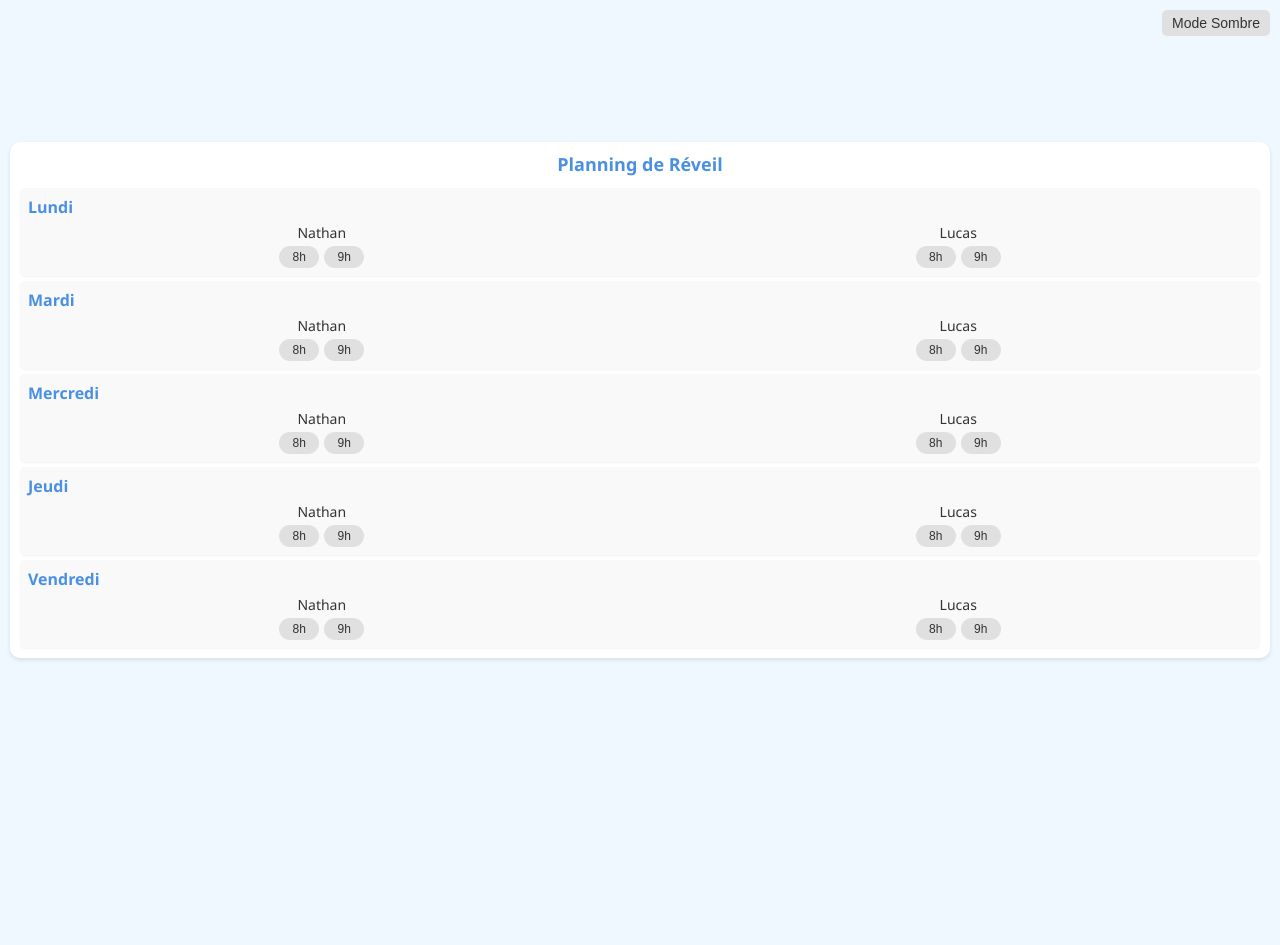
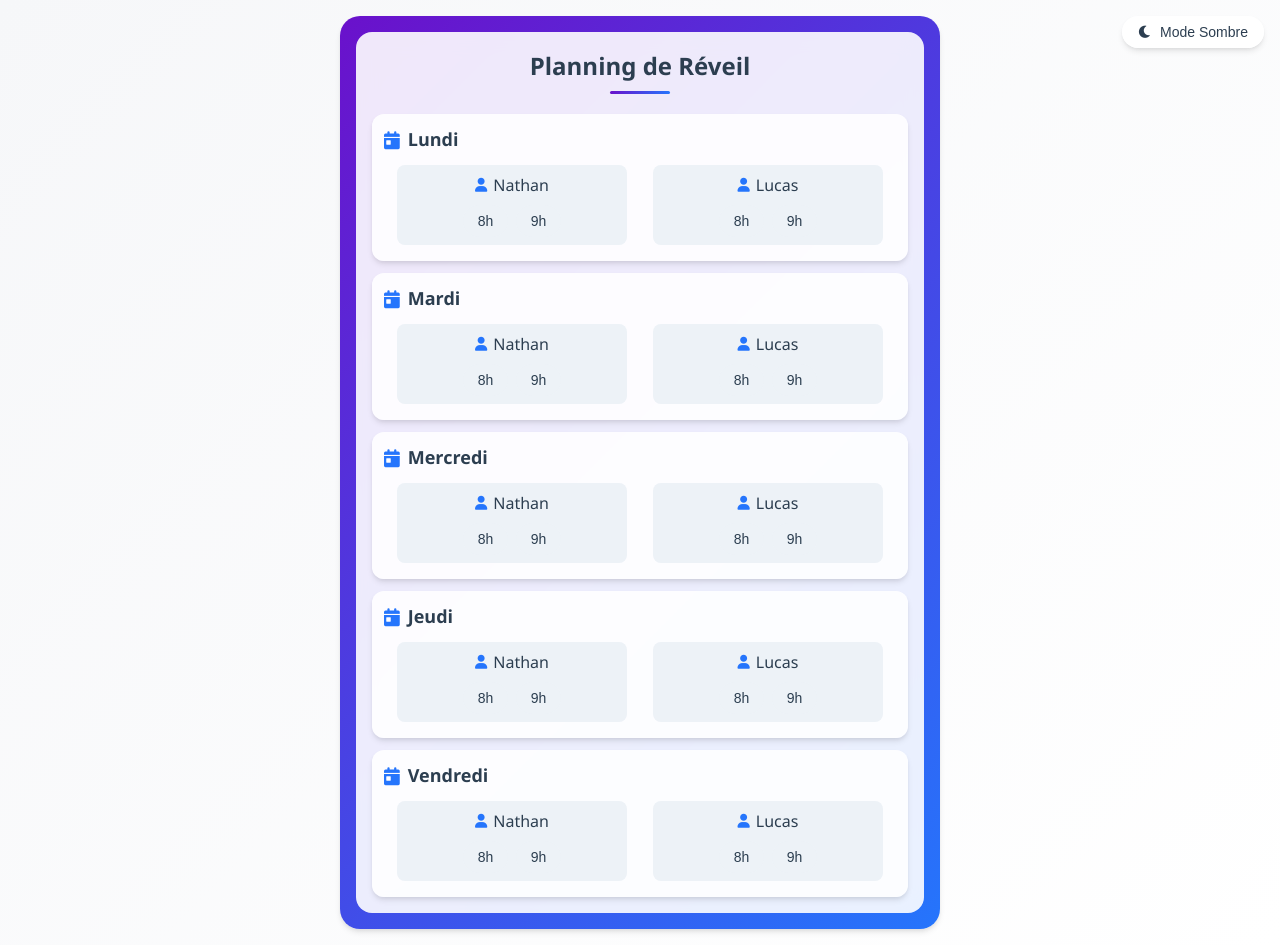
Before and after one commit to Strene76/reveil-des-gars, a plain HTML site: page index.html in a window 1280 px wide. Before the commit the page ends 800 px from the top, so only its background shows below. Drawn offline with Linux system fonts and the light colour scheme; no server answers.

Commit message:
Update index.html

```diff
--- a/index.html
+++ b/index.html
@@ -5,142 +5,233 @@
     <meta charset="UTF-8">
     <meta name="viewport" content="width=device-width, initial-scale=1.0, maximum-scale=1.0, user-scalable=no">
     <title>Planning de Réveil - Nathan et Lucas</title>
+    <link href="https://cdnjs.cloudflare.com/ajax/libs/font-awesome/6.0.0/css/all.min.css" rel="stylesheet">
     <style>
         :root {
-            --primary-color: #4a90e2;
-            --secondary-color: #f0f8ff;
-            --text-color: #333;
-            --background-color: #ffffff;
-            --card-background: #f9f9f9;
-            --button-background: #e0e0e0;
-            --selected-color: #2ecc71;
+            --gradient-start: #6a11cb;
+            --gradient-end: #2575fc;
+            --text-color: #2c3e50;
+            --background-start: #f6f7f9;
+            --background-end: #ffffff;
+            --card-background: rgba(255, 255, 255, 0.9);
+            --button-background: #edf2f7;
+            --selected-color: #10b981;
+            --box-shadow: 0 4px 6px -1px rgba(0, 0, 0, 0.1), 0 2px 4px -1px rgba(0, 0, 0, 0.06);
+            --transition: all 0.3s cubic-bezier(0.4, 0, 0.2, 1);
         }
+
         .dark-mode {
-            --primary-color: #64b5f6;
-            --secondary-color: #1a1a1a;
-            --text-color: #e0e0e0;
-            --background-color: #121212;
-            --card-background: #1e1e1e;
-            --button-background: #333333;
-            --selected-color: #2ecc71;
+            --gradient-start: #0f2027;
+            --gradient-end: #2c5364;
+            --text-color: #e2e8f0;
+            --background-start: #1a202c;
+            --background-end: #2d3748;
+            --card-background: rgba(26, 32, 44, 0.9);
+            --button-background: #2d3748;
+            --selected-color: #10b981;
+            --box-shadow: 0 4px 6px -1px rgba(0, 0, 0, 0.2), 0 2px 4px -1px rgba(0, 0, 0, 0.15);
         }
+
         * {
             box-sizing: border-box;
             margin: 0;
             padding: 0;
         }
+
         body {
-            font-family: 'Segoe UI', Tahoma, Geneva, Verdana, sans-serif;
-            background-color: var(--secondary-color);
+            font-family: 'Segoe UI', system-ui, -apple-system, sans-serif;
+            background: linear-gradient(135deg, var(--background-start) 0%, var(--background-end) 100%);
             color: var(--text-color);
-            line-height: 1.4;
-            padding: 10px;
+            line-height: 1.5;
+            padding: 16px;
+            min-height: 100vh;
             display: flex;
             flex-direction: column;
-            justify-content: center;
             align-items: center;
-            min-height: 100vh;
-            font-size: 14px;
-            transition: background-color 0.3s, color 0.3s;
+            transition: var(--transition);
         }
+
         .container {
-            background-color: var(--background-color);
-            border-radius: 10px;
-            padding: 10px;
-            box-shadow: 0 2px 4px rgba(0,0,0,0.1);
+            background: linear-gradient(135deg, var(--gradient-start) 0%, var(--gradient-end) 100%);
+            border-radius: 20px;
+            padding: 16px;
+            box-shadow: var(--box-shadow);
             max-width: 100%;
             width: 100%;
-            transition: background-color 0.3s;
+            position: relative;
+            overflow: hidden;
         }
+
+        .content-wrapper {
+            background: var(--card-background);
+            border-radius: 16px;
+            padding: 16px;
+            backdrop-filter: blur(10px);
+        }
+
         h1 {
-            color: var(--primary-color);
+            color: var(--text-color);
             text-align: center;
-            margin-bottom: 10px;
-            font-size: 18px;
+            margin-bottom: 20px;
+            font-size: 24px;
+            font-weight: 600;
+            position: relative;
+            padding-bottom: 10px;
         }
+
+        h1::after {
+            content: '';
+            position: absolute;
+            bottom: 0;
+            left: 50%;
+            transform: translateX(-50%);
+            width: 60px;
+            height: 3px;
+            background: linear-gradient(to right, var(--gradient-start), var(--gradient-end));
+            border-radius: 2px;
+        }
+
         .schedule {
             display: flex;
             flex-direction: column;
-            gap: 5px;
+            gap: 12px;
         }
+
         .day-card {
-            background-color: var(--card-background);
-            border-radius: 5px;
-            padding: 8px;
-            box-shadow: 0 1px 2px rgba(0,0,0,0.05);
-            transition: background-color 0.3s;
+            background: var(--card-background);
+            border-radius: 12px;
+            padding: 12px;
+            box-shadow: var(--box-shadow);
+            transform: translateY(0);
+            transition: var(--transition);
         }
+
+        .day-card:hover {
+            transform: translateY(-2px);
+        }
+
         .day-name {
-            font-weight: bold;
-            font-size: 16px;
-            color: var(--primary-color);
-            margin-bottom: 5px;
+            font-weight: 600;
+            font-size: 18px;
+            color: var(--text-color);
+            margin-bottom: 8px;
+            display: flex;
+            align-items: center;
+            gap: 8px;
         }
+
+        .day-name i {
+            color: var(--gradient-end);
+        }
+
         .user-schedules {
             display: flex;
-            justify-content: space-between;
+            justify-content: space-around;
+            padding: 4px 0;
         }
+
         .user-schedule {
             display: flex;
             flex-direction: column;
             align-items: center;
-            width: 48%;
+            gap: 8px;
+            padding: 8px;
+            border-radius: 8px;
+            background: var(--button-background);
+            width: 45%;
         }
+
         .user-name {
             font-weight: 500;
-            margin-bottom: 3px;
+            display: flex;
+            align-items: center;
+            gap: 6px;
         }
+
+        .user-name i {
+            font-size: 14px;
+            color: var(--gradient-end);
+        }
+
         .time-select {
             display: flex;
-            gap: 5px;
+            gap: 8px;
         }
+
         .time-button {
-            padding: 4px 8px;
+            padding: 6px 12px;
             border: none;
-            background-color: var(--button-background);
+            background: var(--button-background);
             color: var(--text-color);
-            border-radius: 12px;
+            border-radius: 20px;
             cursor: pointer;
-            transition: all 0.3s ease;
-            font-size: 12px;
-            min-width: 40px;
+            font-size: 14px;
+            font-weight: 500;
+            min-width: 45px;
+            transition: var(--transition);
+            border: 2px solid transparent;
         }
+
+        .time-button:hover {
+            border-color: var(--gradient-end);
+        }
+
         .time-button.selected {
-            background-color: var(--selected-color);
+            background: linear-gradient(135deg, var(--gradient-start) 0%, var(--gradient-end) 100%);
             color: white;
+            transform: scale(1.05);
         }
+
         #darkModeToggle {
             position: fixed;
-            top: 10px;
-            right: 10px;
-            padding: 5px 10px;
-            background-color: var(--button-background);
+            top: 16px;
+            right: 16px;
+            padding: 8px 16px;
+            background: var(--card-background);
             color: var(--text-color);
             border: none;
-            border-radius: 5px;
+            border-radius: 20px;
             cursor: pointer;
             font-size: 14px;
-            transition: background-color 0.3s, color 0.3s;
+            font-weight: 500;
+            display: flex;
+            align-items: center;
+            gap: 8px;
+            box-shadow: var(--box-shadow);
+            transition: var(--transition);
+        }
+
+        #darkModeToggle:hover {
+            transform: translateY(-2px);
+        }
+
+        @media (min-width: 640px) {
+            .container {
+                max-width: 600px;
+            }
         }
     </style>
 </head>
 <body>
-    <button id="darkModeToggle">Mode Sombre</button>
+    <button id="darkModeToggle">
+        <i class="fas fa-moon"></i>
+        <span>Mode Sombre</span>
+    </button>
     <div class="container">
-        <h1>Planning de Réveil</h1>
-        <div class="schedule" id="wake-schedule">
-            <!-- Day cards will be inserted here by JavaScript -->
+        <div class="content-wrapper">
+            <h1>Planning de Réveil</h1>
+            <div class="schedule" id="wake-schedule">
+                <!-- Day cards will be inserted here by JavaScript -->
+            </div>
         </div>
     </div>
 
-    <!-- Firebase App (the core Firebase SDK) is always required and must be listed first -->
+    <!-- Firebase App (the core Firebase SDK) -->
     <script src="https://www.gstatic.com/firebasejs/8.6.8/firebase-app.js"></script>
-
-    <!-- Add Firebase products that you want to use -->
     <script src="https://www.gstatic.com/firebasejs/8.6.8/firebase-database.js"></script>
 
     <script>
-        // Your web app's Firebase configuration
+        // Firebase configuration
         const firebaseConfig = {
             // TODO: Replace with your Firebase project configuration
             apiKey: "AIzaSyDvrtMZyj2x_a9bRu0F74kbLen2W3B7YI8",
@@ -150,31 +241,46 @@
   storageBucket: "reveil-des-gars-e3d49.appspot.com",
   messagingSenderId: "181786203708",
   appId: "1:181786203708:web:d1a731725237a7eb9c9539"
+
         };
 
-        // Initialize Firebase
         firebase.initializeApp(firebaseConfig);
-
-        // Get a reference to the database service
         const database = firebase.database();
 
         const days = ['Lundi', 'Mardi', 'Mercredi', 'Jeudi', 'Vendredi'];
         const times = ['8h', '9h'];
         const users = ['Nathan', 'Lucas'];
 
+        const dayIcons = {
+            'Lundi': 'calendar-day',
+            'Mardi': 'calendar-day',
+            'Mercredi': 'calendar-day',
+            'Jeudi': 'calendar-day',
+            'Vendredi': 'calendar-day'
+        };
+
         function initializeSchedule() {
             const schedule = document.getElementById('wake-schedule');
-            schedule.innerHTML = ''; // Clear existing schedule
+            schedule.innerHTML = '';
 
             days.forEach(day => {
                 const dayCard = document.createElement('div');
                 dayCard.className = 'day-card';
-                let dayContent = `<div class="day-name">${day}</div><div class="user-schedules">`;
+                let dayContent = `
+                    <div class="day-name">
+                        <i class="fas fa-${dayIcons[day]}"></i>
+                        ${day}
+                    </div>
+                    <div class="user-schedules">
+                `;
 
                 users.forEach(user => {
                     dayContent += `
                         <div class="user-schedule">
-                            <span class="user-name">${user}</span>
+                            <span class="user-name">
+                                <i class="fas fa-user"></i>
+                                ${user}
+                            </span>
                             <div class="time-select" id="${user}-${day}">
                                 ${createTimeButtons(user, day)}
                             </div>
@@ -204,13 +310,11 @@
                 }
             });
 
-            // Save to Firebase
             database.ref('schedules/' + user + '/' + day).set(time);
         }
 
-        // Load initial data from Firebase
         function loadInitialData() {
-            initializeSchedule(); // Initialize the schedule first
+            initializeSchedule();
             users.forEach(user => {
                 database.ref('schedules/' + user).once('value').then(snapshot => {
                     const userSchedule = snapshot.val() || {};
@@ -221,10 +325,8 @@
             });
         }
 
-        // Initialize the app
         loadInitialData();
 
-        // Listen for changes in the database
         database.ref('schedules').on('child_changed', (snapshot) => {
             const user = snapshot.key;
             const schedule = snapshot.val();
@@ -233,24 +335,22 @@
             }
         });
 
-        // Dark mode toggle functionality
         const darkModeToggle = document.getElementById('darkModeToggle');
         const body = document.body;
 
-        // Check for saved user preference
         if (localStorage.getItem('darkMode') === 'enabled') {
             body.classList.add('dark-mode');
-            darkModeToggle.textContent = 'Mode Normal';
+            darkModeToggle.innerHTML = '<i class="fas fa-sun"></i><span>Mode Normal</span>';
         }
 
         darkModeToggle.addEventListener('click', () => {
             body.classList.toggle('dark-mode');
             if (body.classList.contains('dark-mode')) {
                 localStorage.setItem('darkMode', 'enabled');
-                darkModeToggle.textContent = 'Mode Normal';
+                darkModeToggle.innerHTML = '<i class="fas fa-sun"></i><span>Mode Normal</span>';
             } else {
                 localStorage.setItem('darkMode', null);
-                darkModeToggle.textContent = 'Mode Sombre';
+                darkModeToggle.innerHTML = '<i class="fas fa-moon"></i><span>Mode Sombre</span>';
             }
         });
     </script>
```
